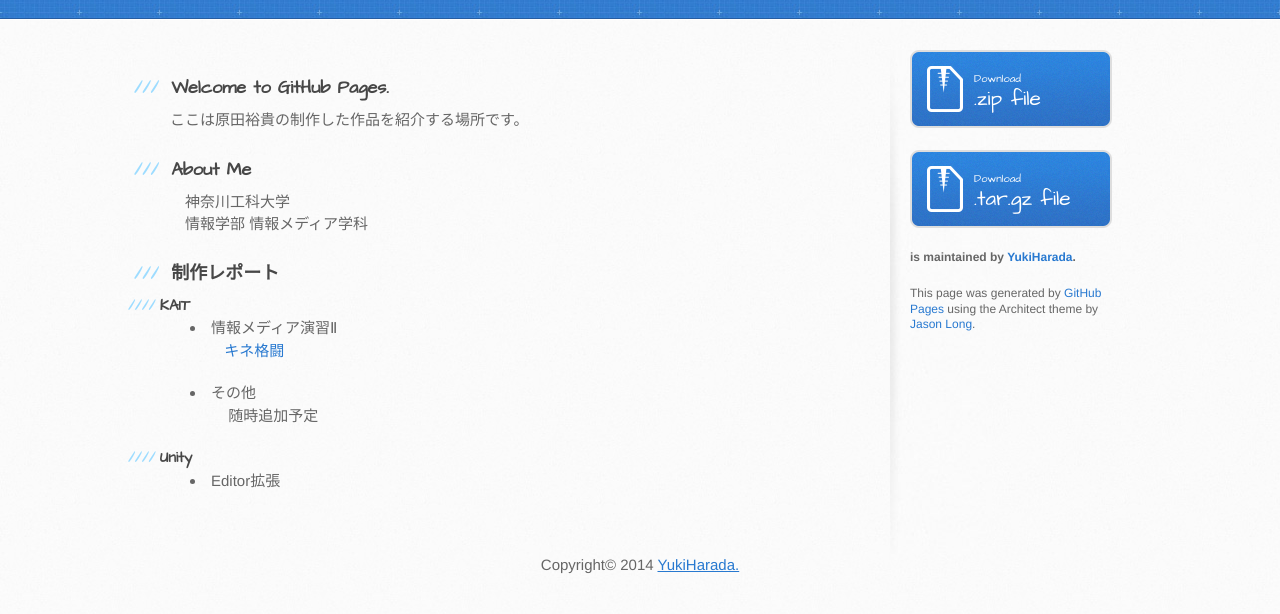
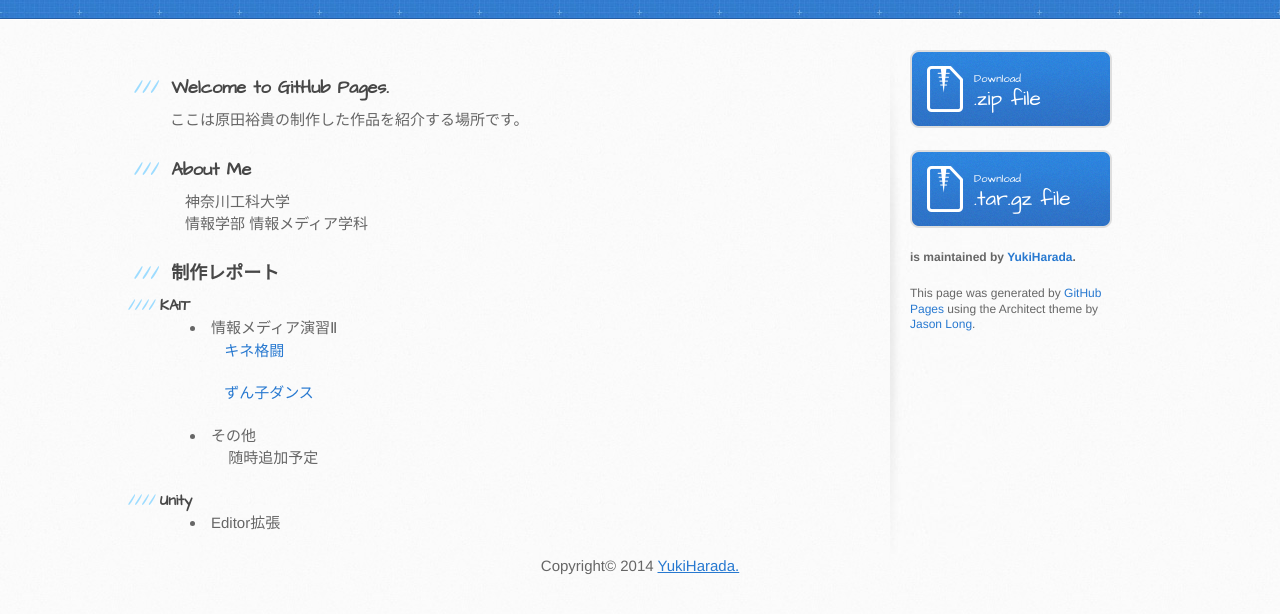
Before and after one commit to YukiHarada/github.io, a plain HTML site: page index.html in a window 1280 px wide. Shown: the part 148-762 px from the top of the page. Drawn offline with Linux system fonts and the light colour scheme.

Commit message:
Update index.html

```diff
--- a/index.html
+++ b/index.html
@@ -55,6 +55,11 @@
           　　  キネ格闘
               </a>
             </p>
+	    <p>
+              <a href="http://hisatakasuzuki.github.io/Oculus/">
+          　　  ずん子ダンス
+              </a>
+            </p>
 
             <li>その他</li>
             <p>
```
